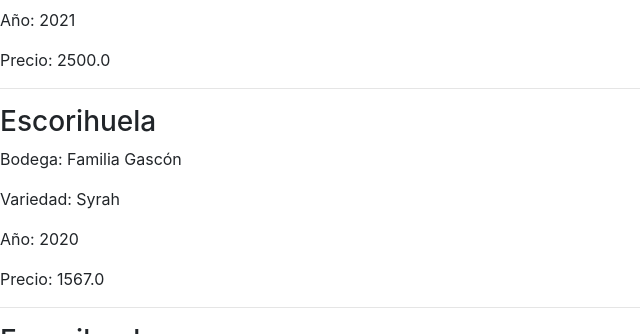
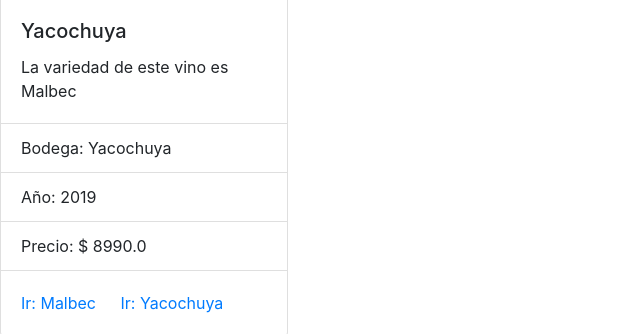
Before and after one commit to manuel14mds/WineStore, a Django app: page /wines/ in a window 1280 px wide. Shown: the part 897-1231 px from the top of the page, without its empty margins (0-640 px from the left). Run offline with Django 4.2, Linux system fonts and the light colour scheme; data comes from the database, SQL or seed files in the repository.

Commit message:
Se agrega formato a lista de vinos.

```diff
--- a/wine_project/templates/base.html
+++ b/wine_project/templates/base.html
@@ -31,7 +31,7 @@
                     <a class="nav-link" href="/wines">All Wines</a>
                 </li>
                 <li class="nav-item">
-                    <a class="nav-link" href="#">New Wine</a>
+                    <a class="nav-link" href="{% url 'wine_create' %}">New Wine</a>
                 </li>
                 <li class="nav-item">
                     <a class="nav-link" href="#">Category</a>
--- a/wine_project/templates/wines/wine_list.html
+++ b/wine_project/templates/wines/wine_list.html
@@ -5,15 +5,25 @@
 {% endblock %}
 
 {% block content %}
-<h1>Esta es la lista de vinos</h1>
+<h1>Nuestros Vinos</h1>
 {% if wine_list %}
     {% for wine in wine_list %}
-            <h3>{{ wine.name }}</h3>
-            <p>Bodega: {{ wine.winery }}</p>
-            <p>Variedad: {{ wine.variety }}</p>
-            <p>Año: {{ wine.age }}</p>
-            <p>Precio: {{ wine.price }}</p>
-            <hr>
+    <div class="card" style="width: 18rem;">
+        <img src="https://i.blogs.es/576a60/istock-837387558/450_1000.jpg" class="card-img-top" alt="...">
+        <div class="card-body">
+            <h5 class="card-title">{{ wine.name }}</h5>
+            <p class="card-text">La variedad de este vino es {{ wine.variety }}</p>
+        </div>
+        <ul class="list-group list-group-flush">
+            <li class="list-group-item">Bodega: {{ wine.winery }}</li>
+            <li class="list-group-item">Año: {{ wine.age }}</li>
+            <li class="list-group-item">Precio: $ {{ wine.price }}</li>
+        </ul>
+        <div class="card-body">
+            <a href="#" class="card-link">Ir: {{ wine.variety }}</a>
+            <a href="#" class="card-link">Ir: {{ wine.winery }}</a>
+        </div>
+    </div>
     {% endfor %}
 {% else %}
     <p>Todavía no se ha creado ningún vino.</p>
```
Lines whose indentation alone changed are shown as unchanged.
